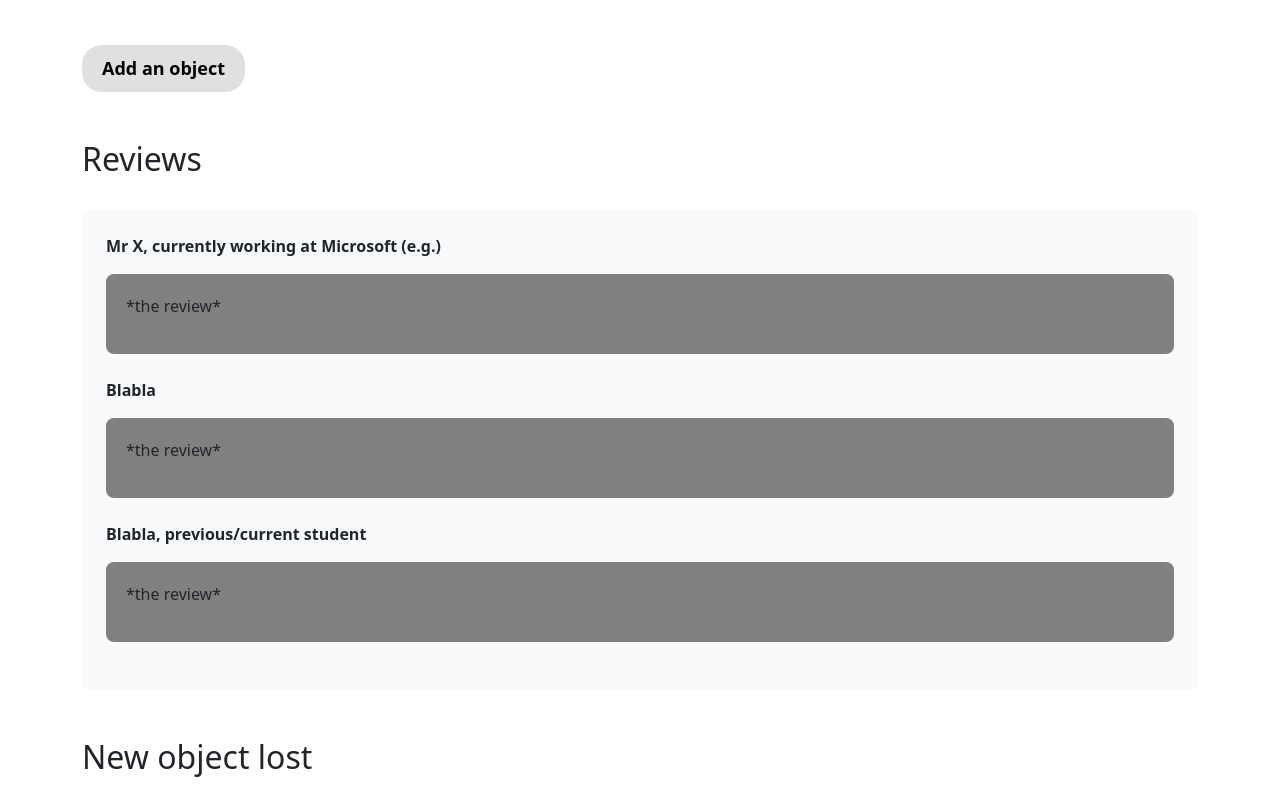
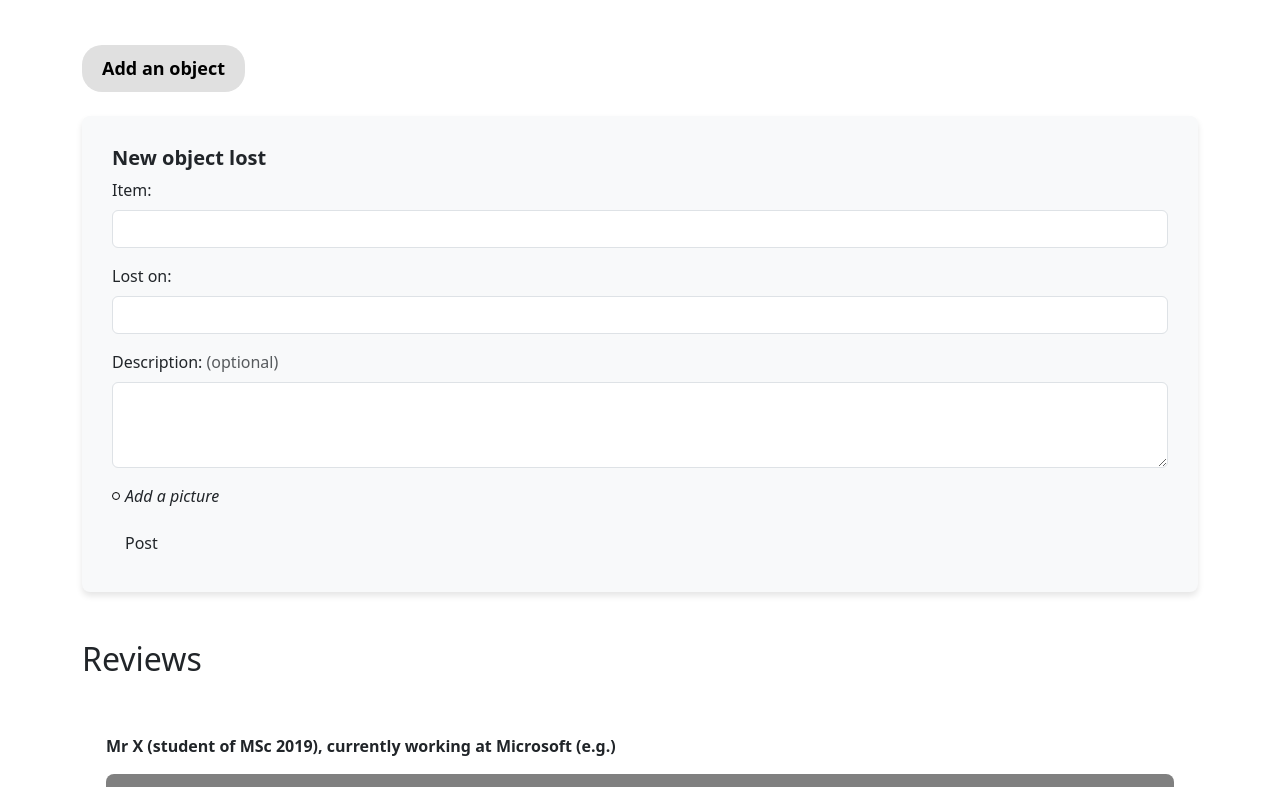
Before and after one commit to nithyalokuge/Westland-Square-Building, a plain HTML site: page Textures CSS References and Wireframe HTML/studentBoard.html in a window 1280 px wide. Shown: the part 1293-2080 px from the top of the page. Drawn offline with nearby package versions, Linux system fonts and the light colour scheme.

Commit message:
add a lost object update

```diff
--- a/Textures CSS References and Wireframe HTML/studentBoard.html
+++ b/Textures CSS References and Wireframe HTML/studentBoard.html
@@ -183,6 +183,35 @@
                 <strong>Add an object</strong>
             </button>
         </div>
+
+
+        <div class="form-container mt-4 bg-light">
+            <h5 class="fw-bold">New object lost</h5>
+            <form>
+                <div class="mb-3">
+                    <label class="form-label">Item:</label>
+                    <input type="text" class="form-control">
+                </div>
+
+                <div class="mb-3">
+                    <label class="form-label">Lost on:</label>
+                    <input type="text" class="form-control">
+                </div>
+
+                <div class="mb-3">
+                    <label class="form-label">Description: <span class="text-muted">(optional)</span></label>
+                    <textarea class="form-control" rows="3"></textarea>
+                </div>
+
+                <div class="mb-3 add-picture">
+                    <i class="bi bi-plus"></i>
+                    <span>Add a picture</span>
+                </div>
+
+                <button type="submit" class="btn btn-post">Post</button>
+            </form>
+        </div>
+
     </div>
 
     <div class="container my-5">
@@ -193,9 +222,9 @@
             </div>
         </div>
 
-        <div class="bg-light p-4 rounded">
+        <div class="p-4 rounded">
             <div class="review mb-4">
-                <p><strong>Mr X, currently working at Microsoft (e.g.)</strong></p>
+                <p><strong>Mr X (student of MSc 2019), currently working at Microsoft (e.g.)</strong></p>
                 <div class="review-card">
                     <p>*the review*</p>
                 </div>
@@ -218,8 +247,9 @@
     </div>
 
 
+
+<!--
     <div class="container my-5">
-        <!-- Title section -->
         <div class="row">
             <div class="col-12 mb-4">
                 <h2>New object lost</h2>
@@ -273,7 +303,10 @@
 
             </div>        </div>
 
+
+
     </div>
+    -->
 
 
 
--- a/Textures CSS References and Wireframe HTML/styles.css
+++ b/Textures CSS References and Wireframe HTML/styles.css
@@ -170,3 +170,30 @@ footer {
     padding: 20px;
     margin-bottom: 20px;
 }
+
+.form-container {
+    background-color: white;
+    border-radius: 8px;
+    padding: 30px;
+    box-shadow: 0px 4px 6px rgba(0, 0, 0, 0.1);
+}
+.btn-post {
+    background-color: #777;
+    border: none;
+    color: white;
+    padding: 10px 20px;
+    border-radius: 5px;
+    cursor: not-allowed;
+}
+.add-picture {
+    font-style: italic;
+    display: flex;
+    align-items: center;
+    gap: 5px;
+    cursor: pointer;
+}
+.add-picture i {
+    border: 1px solid black;
+    border-radius: 50%;
+    padding: 3px;
+}
```
